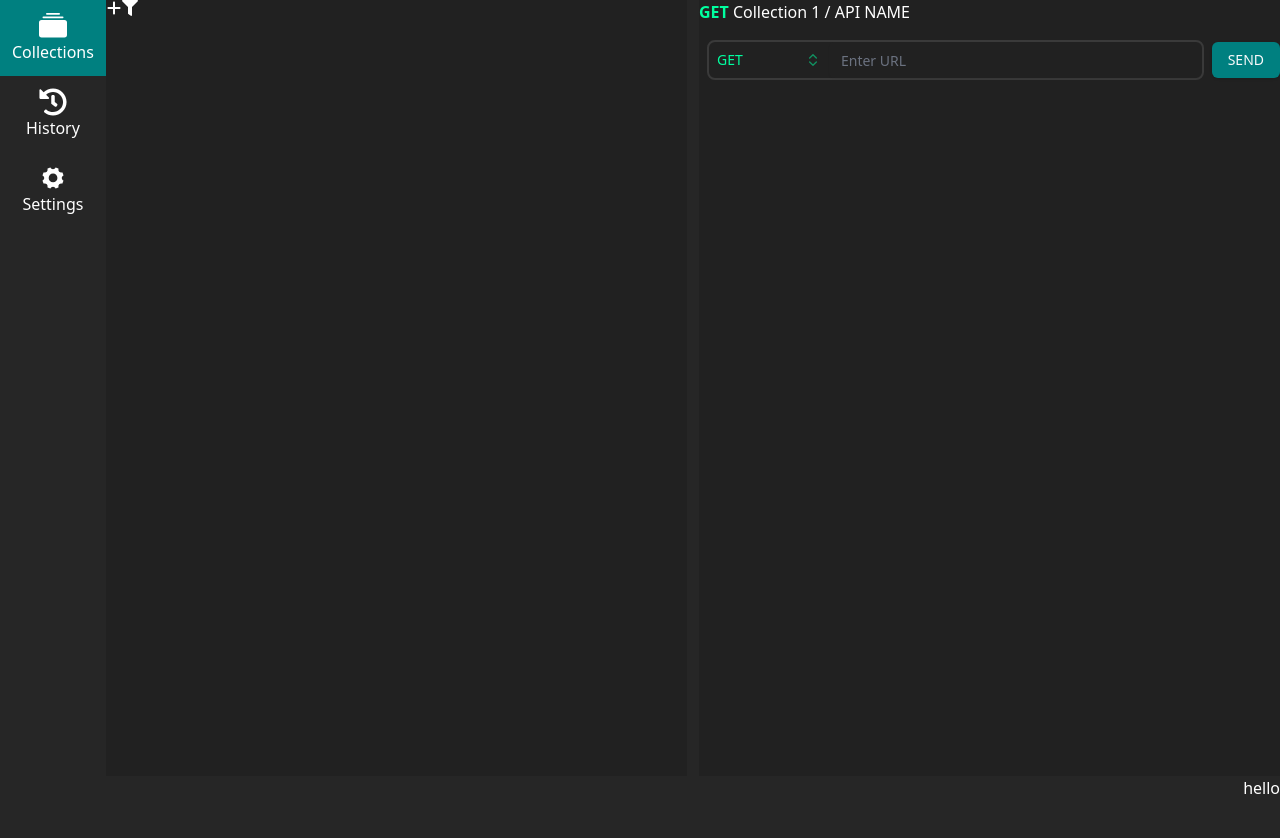
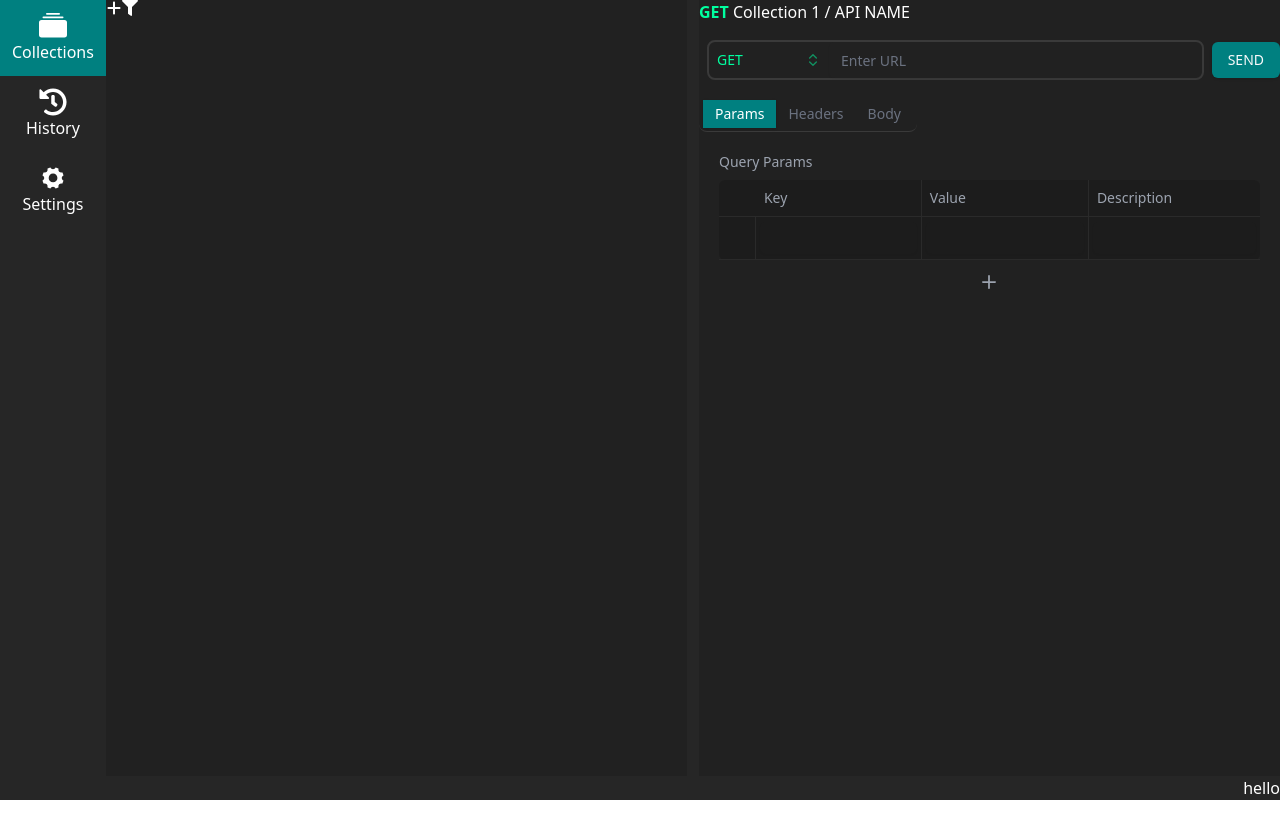
Before and after one commit to PV1shal/capybara, a React (Vite) app: page / in a window 1280 px wide. Shown: the top 838 px of the page. After the commit the page ends 800 px from the top, so only its background shows below. Built offline with nearby package versions, Linux system fonts and the light colour scheme.

Commit message:
Table input for body and params

```diff
--- a/package.json
+++ b/package.json
@@ -13,6 +13,7 @@
     "@radix-ui/react-dialog": "^1.1.4",
     "@radix-ui/react-popover": "^1.1.4",
     "@radix-ui/react-slot": "^1.1.1",
+    "@radix-ui/react-tabs": "^1.1.2",
     "@tauri-apps/api": "^2",
     "@tauri-apps/plugin-opener": "^2",
     "class-variance-authority": "^0.7.1",
--- /dev/null
+++ b/src/components/BodyTable.jsx
@@ -0,0 +1,66 @@
+import { useState } from "react";
+import { Input } from "./ui/input";
+import { cn } from "@/lib/utils";
+import { IoIosClose } from "react-icons/io";
+import RequestInputTable from "./RequestInputTable";
+
+const BodyTable = () => {
+  const [bodyType, setBodyType] = useState("none");
+  const [rows, setRows] = useState([{ key: "", value: "", description: "" }]);
+
+  const addRow = () => {
+    setRows([...rows, { key: "", value: "", description: "" }]);
+  };
+
+  const deleteRow = (index) => {
+    if (rows.length > 1) {
+      const newRows = rows.filter((_, i) => i !== index);
+      setRows(newRows);
+    }
+  };
+
+  return (
+    <div className="space-y-4 m-5">
+      <div className="flex space-x-2">
+        <button
+          onClick={() => setBodyType("none")}
+          className={cn(
+            "px-3 py-1 rounded text-sm",
+            bodyType === "none" ? "bg-[#2a2a2a]" : "hover:bg-[#2a2a2a]"
+          )}
+        >
+          none
+        </button>
+        <button
+          onClick={() => setBodyType("form-data")}
+          className={cn(
+            "px-3 py-1 rounded text-sm",
+            bodyType === "form-data" ? "bg-[#2a2a2a]" : "hover:bg-[#2a2a2a]"
+          )}
+        >
+          form-data
+        </button>
+        <button
+          onClick={() => setBodyType("raw")}
+          className={cn(
+            "px-3 py-1 rounded text-sm",
+            bodyType === "raw" ? "bg-[#2a2a2a]" : "hover:bg-[#2a2a2a]"
+          )}
+        >
+          raw
+        </button>
+      </div>
+
+      {bodyType === "form-data" && (
+        <RequestInputTable
+          rows={rows}
+          addRow={addRow}
+          deleteRow={deleteRow}
+          setRows={setRows}
+        />
+      )}
+    </div>
+  );
+};
+
+export default BodyTable;
--- a/src/components/BottomNavBar.jsx
+++ b/src/components/BottomNavBar.jsx
@@ -1,6 +1,6 @@
 const BottomNavBar = () => {
     return (
-        <div className="w-full flex flex-row justify-end text-primary_text bg-secondary_bg h-full">
+        <div className="w-full flex flex-row justify-end text-primary_text bg-secondary_bg">
             hello
         </div>
     )
--- /dev/null
+++ b/src/components/ParamsTable.jsx
@@ -0,0 +1,26 @@
+import { useState } from "react";
+import RequestInputTable from "./RequestInputTable";
+
+const ParamsTable = () => {
+  const [rows, setRows] = useState([{ key: "", value: "", description: "" }]);
+
+  const addRow = () => {
+    setRows([...rows, { key: "", value: "", description: "" }]);
+  };
+
+  const deleteRow = (index) => {
+    if (rows.length > 1) {
+      const newRows = rows.filter((_, i) => i !== index);
+      setRows(newRows);
+    }
+  };
+
+  return (
+    <div className="space-y-2 m-5">
+      <div className="text-sm text-gray-400">Query Params</div>
+      <RequestInputTable rows={rows} addRow={addRow} deleteRow={deleteRow} setRows={setRows} />
+    </div>
+  );
+};
+
+export default ParamsTable;
--- /dev/null
+++ b/src/components/RequestInputTable.jsx
@@ -0,0 +1,81 @@
+import { Input } from "./ui/input";
+import { IoIosClose } from "react-icons/io";
+import { IoIosAdd } from "react-icons/io";
+
+const RequestInputTable = ({ rows, addRow, deleteRow, setRows }) => {
+  return (
+    <div className="w-full flex flex-col items-center">
+      <table className="w-full border-separate border-spacing-0 bg-[#1c1c1c] rounded-md">
+        <thead>
+          <tr>
+            <th className="w-10 p-2 border-b border-[#2a2a2a]"></th>
+            <th className="text-left p-2 text-sm font-normal text-gray-400 border-b border-r border-[#2a2a2a] w-1/3">
+              Key
+            </th>
+            <th className="text-left p-2 text-sm font-normal text-gray-400 border-b border-r border-[#2a2a2a] w-1/3">
+              Value
+            </th>
+            <th className="text-left p-2 text-sm font-normal text-gray-400 border-b border-[#2a2a2a] w-1/3">
+              Description
+            </th>
+          </tr>
+        </thead>
+        <tbody>
+          {rows.map((row, index) => (
+            <tr key={index} className="group">
+              <td className="w-10 p-1 border-b border-r border-[#2a2a2a]">
+                <button
+                  onClick={() => deleteRow(index)}
+                  className="opacity-0 group-hover:opacity-100 transition-opacity"
+                >
+                  <IoIosClose size={28} />
+                </button>
+              </td>
+              <td className="p-1 border-b border-r border-[#2a2a2a]">
+                <Input
+                  className="bg-transparent border-0 h-8 w-full focus:ring-0 focus:outline-none text-white"
+                  value={row.key}
+                  onChange={(e) => {
+                    const newRows = [...rows];
+                    newRows[index].key = e.target.value;
+                    setRows(newRows);
+                  }}
+                />
+              </td>
+              <td className="p-1 border-b border-r border-[#2a2a2a]">
+                <Input
+                  className="bg-transparent border-0 h-8 w-full focus:ring-0 focus:outline-none text-white"
+                  value={row.value}
+                  onChange={(e) => {
+                    const newRows = [...rows];
+                    newRows[index].value = e.target.value;
+                    setRows(newRows);
+                  }}
+                />
+              </td>
+              <td className="p-1 border-b border-[#2a2a2a]">
+                <Input
+                  className="bg-transparent border-0 h-8 w-full focus:ring-0 focus:outline-none text-white"
+                  value={row.description}
+                  onChange={(e) => {
+                    const newRows = [...rows];
+                    newRows[index].description = e.target.value;
+                    setRows(newRows);
+                  }}
+                />
+              </td>
+            </tr>
+          ))}
+        </tbody>
+      </table>
+      <button
+        className="mt-2 text-gray-400 hover:text-white transition-colors"
+        onClick={addRow}
+      >
+        <IoIosAdd size={28} />
+      </button>
+    </div>
+  );
+};
+
+export default RequestInputTable;
--- a/src/components/RequestPanel.jsx
+++ b/src/components/RequestPanel.jsx
@@ -3,9 +3,7 @@ import { Button } from "@/components/ui/button";
 import { Check, ChevronsUpDown } from "lucide-react";
 import {
   Command,
-  CommandEmpty,
   CommandGroup,
-  CommandInput,
   CommandItem,
   CommandList,
 } from "@/components/ui/command";
@@ -16,6 +14,9 @@ import {
 } from "@/components/ui/popover";
 import { cn } from "@/lib/utils";
 import { Input } from "./ui/input";
+import { Tabs, TabsList, TabsTrigger, TabsContent } from "@/components/ui/tabs";
+import ParamsTable from "./ParamsTable";
+import BodyTable from "./BodyTable";
 
 const HTTP_METHODS = [
   { value: "GET", label: "GET", color: "#00FF9F" },
@@ -45,7 +46,7 @@ const RequestPanel = () => {
         1 / API NAME
       </div>
       <div className="flex flex-row items-center">
-        <div className="flex flex-row border-[2px] rounded-lg m-2 border-[#3a3a3a] w-full">
+        <div className="flex flex-row border-[2px] rounded-lg m-2 border-primary_border w-full">
           <Popover open={open} onOpenChange={setOpen}>
             <PopoverTrigger asChild>
               <Button
@@ -59,7 +60,7 @@ const RequestPanel = () => {
                 <ChevronsUpDown className="h-4 w-4 opacity-50" />
               </Button>
             </PopoverTrigger>
-            <PopoverContent className="w-[120px] p-0 bg-[#1c1c1c] border-[#3a3a3a]">
+            <PopoverContent className="w-[120px] p-0 bg-[#1c1c1c] border-primary_border">
               <Command className="bg-transparent">
                 <CommandList>
                   <CommandGroup>
@@ -94,6 +95,40 @@ const RequestPanel = () => {
         </div>
         <Button className="bg-primary_button">SEND</Button>
       </div>
+      <Tabs defaultValue="params" className="w-full">
+        <TabsList className="bg-transparent border-b border-primary_border">
+          <TabsTrigger
+            value="params"
+            className="data-[state=active]:text-primary_text data-[state=active]:bg-primary_select rounded-none"
+          >
+            Params
+          </TabsTrigger>
+          <TabsTrigger
+            value="headers"
+            className="data-[state=active]:text-primary_text data-[state=active]:bg-primary_select rounded-none"
+          >
+            Headers
+          </TabsTrigger>
+          <TabsTrigger
+            value="body"
+            className="data-[state=active]:text-primary_text data-[state=active]:bg-primary_select rounded-none"
+          >
+            Body
+          </TabsTrigger>
+        </TabsList>
+
+        <TabsContent value="params" className="mt-4">
+          <ParamsTable />
+        </TabsContent>
+
+        <TabsContent value="headers" className="mt-4">
+          <ParamsTable />
+        </TabsContent>
+
+        <TabsContent value="body" className="mt-4">
+          <BodyTable />
+        </TabsContent>
+      </Tabs>
     </div>
   );
 };
--- /dev/null
+++ b/src/components/ui/tabs.jsx
@@ -0,0 +1,41 @@
+import * as React from "react"
+import * as TabsPrimitive from "@radix-ui/react-tabs"
+
+import { cn } from "@/lib/utils"
+
+const Tabs = TabsPrimitive.Root
+
+const TabsList = React.forwardRef(({ className, ...props }, ref) => (
+  <TabsPrimitive.List
+    ref={ref}
+    className={cn(
+      "inline-flex h-9 items-center justify-center rounded-lg bg-muted p-1 text-muted-foreground",
+      className
+    )}
+    {...props} />
+))
+TabsList.displayName = TabsPrimitive.List.displayName
+
+const TabsTrigger = React.forwardRef(({ className, ...props }, ref) => (
+  <TabsPrimitive.Trigger
+    ref={ref}
+    className={cn(
+      "inline-flex items-center justify-center whitespace-nowrap rounded-md px-3 py-1 text-sm font-medium ring-offset-background transition-all focus-visible:outline-none focus-visible:ring-2 focus-visible:ring-ring focus-visible:ring-offset-2 disabled:pointer-events-none disabled:opacity-50 data-[state=active]:bg-background data-[state=active]:text-foreground data-[state=active]:shadow",
+      className
+    )}
+    {...props} />
+))
+TabsTrigger.displayName = TabsPrimitive.Trigger.displayName
+
+const TabsContent = React.forwardRef(({ className, ...props }, ref) => (
+  <TabsPrimitive.Content
+    ref={ref}
+    className={cn(
+      "mt-2 ring-offset-background focus-visible:outline-none focus-visible:ring-2 focus-visible:ring-ring focus-visible:ring-offset-2",
+      className
+    )}
+    {...props} />
+))
+TabsContent.displayName = TabsPrimitive.Content.displayName
+
+export { Tabs, TabsList, TabsTrigger, TabsContent }
--- a/tailwind.config.js
+++ b/tailwind.config.js
@@ -10,6 +10,7 @@ export default {
   			secondary_bg: '#262626',
   			primary_button: '#008080',
   			primary_select: '#008080',
+			primary_border: '#3A3A3A',
   			background: 'hsl(var(--background))',
   			foreground: 'hsl(var(--foreground))',
   			card: {
```
